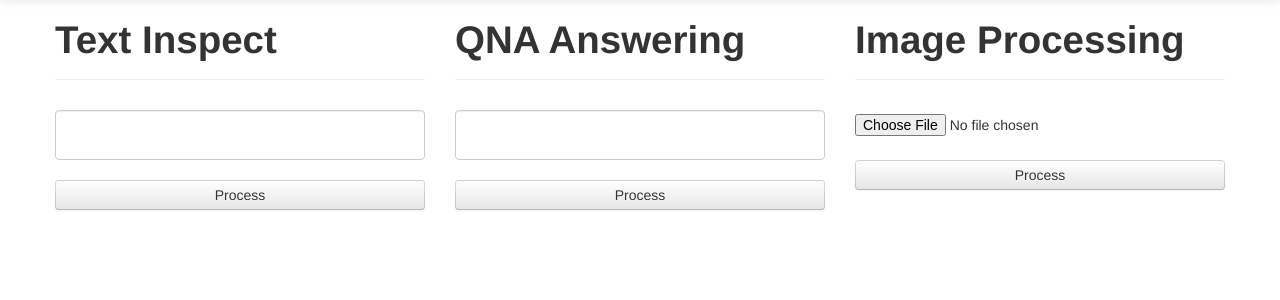
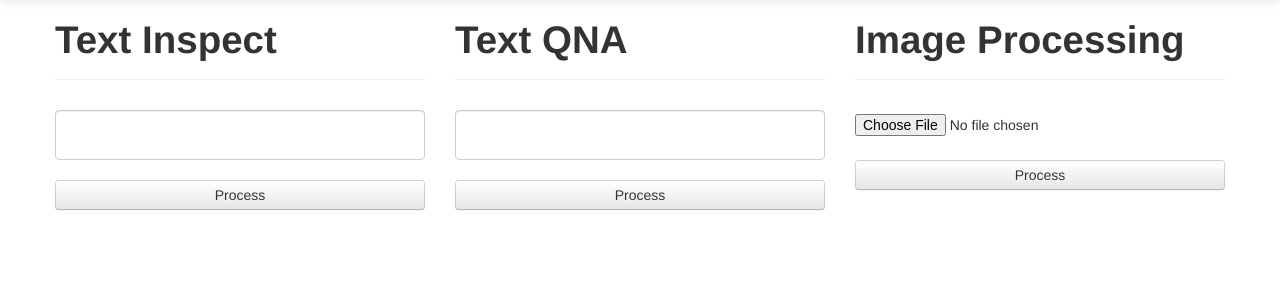
Before and after one commit to MrLeeTeam/MrleeDemo, a Flask app: page / in a window 1280 px wide. Shown: the part 41-341 px from the top of the page. Run offline with Flask 2, Linux system fonts and the light colour scheme.

Commit message:
modify title of qna

```diff
--- a/templates/main.html
+++ b/templates/main.html
@@ -45,7 +45,7 @@
             </div>
             <div class="span4">
                 <div class="page-header">
-                    <h1>QNA Answering</h1>
+                    <h1>Text QNA</h1>
                 </div>
                 <form action="/process" method="post" id="form_qna">
                     <textarea name="contents" id="qnabox" class="input-block-level" rows="2" style="resize: none;" onkeyup="textAreaAdjust(this)" style="overflow:hidden"></textarea>
```
